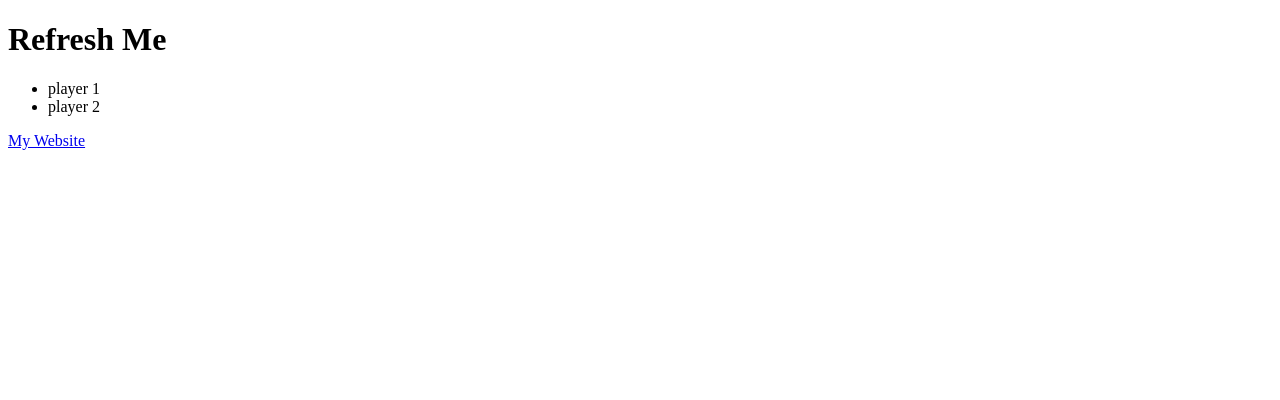
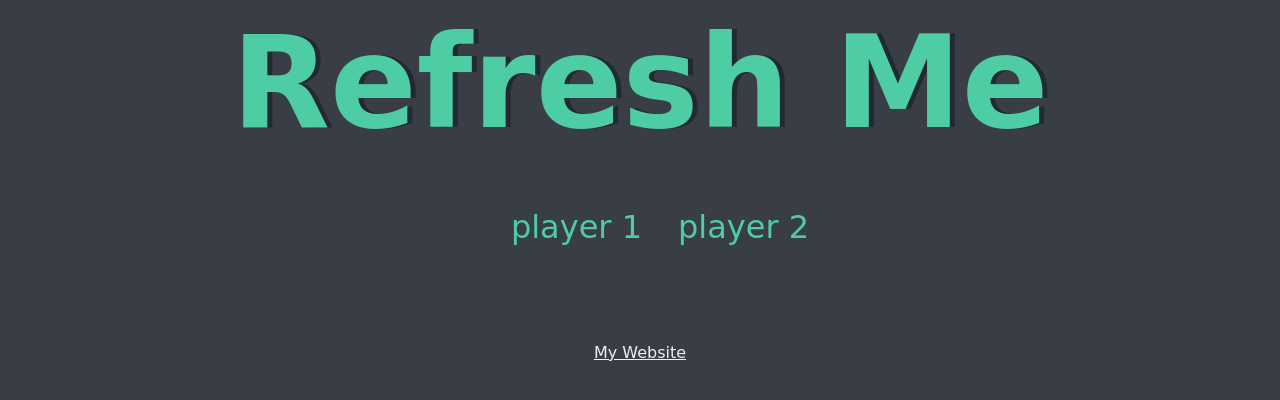
Before and after one commit to aniketsingh13/dice-game, a plain HTML site: page index.html in a window 1280 px wide. Drawn offline with Linux system fonts and the light colour scheme.

Commit message:
updating html and css

```diff
--- a/index.html
+++ b/index.html
@@ -5,15 +5,18 @@
     <meta http-equiv="X-UA-Compatible" content="IE=edge">
     <meta name="viewport" content="width=device-width, initial-scale=1.0">
     <title>Dice game</title>
-    <link rel="icon" href="">
-    <link rel="stylesheet" href="styles.css>">
+
+    <link rel="stylesheet" href="styles.css">
 </head>
 <body>
-    <h1>Refresh Me</h1>
-    <ul>
-        <li>player 1</li>
-        <li>player 2</li>
-    </ul>
-    <a href="https://aniketsingh-portfolio.netlify.app/">My Website</a>
+
+    <h1 class="container">Refresh Me</h1>
+
+  <ul class="dice"><li class="slice">player 1</li>
+<li class="slice">player 2</li></ul>
+<br>
+<footer>
+    <a class="footers" href="https://aniketsingh-portfolio.netlify.app/">My Website</a>
+</footer>
 </body>
 </html>
--- a/styles.css
+++ b/styles.css
@@ -0,0 +1,44 @@
+
+
+body{
+
+ background-color: #393E46;
+
+}
+.container{
+    width: 70%;
+    margin: auto;
+    text-align: center;
+
+}
+h1{
+    margin: 30px;
+    font-family: cursive;
+   text-shadow: 5px 0  #232931;
+   font-size: 8rem;
+   color: #4ECCA3;
+}
+.dice{
+  margin-top: 4%;
+    text-align: center;
+    list-style: none;
+}
+.slice{
+    display: inline-block;
+    padding: 0 1rem;
+    font-size: 2rem;
+    color:  #4ECCA3;
+    font-family: 'Indie Flower', cursive;
+}
+footer{
+    text-align: center;
+    margin-top: 5%;
+}
+
+.footers{
+
+    color: #EEEEEE;
+    margin: auto;
+
+    font-family: cursive;
+}
```
